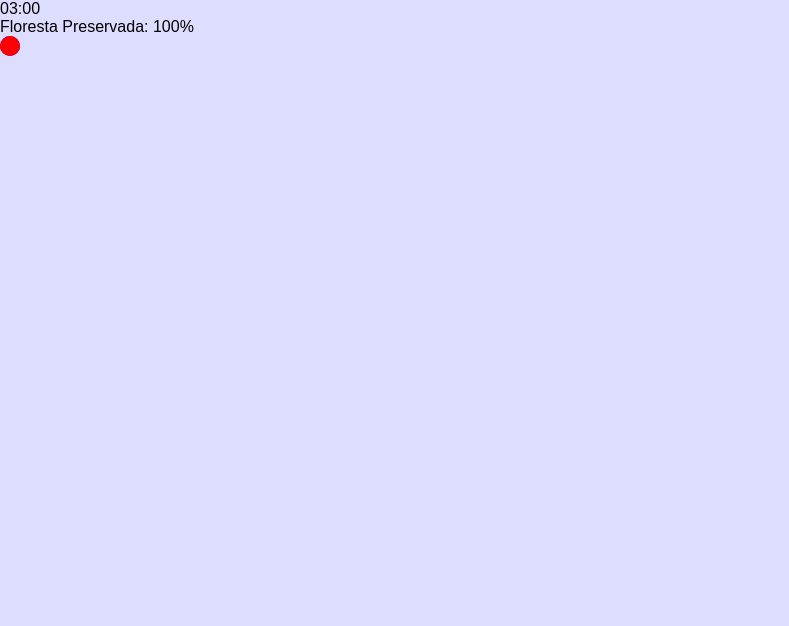
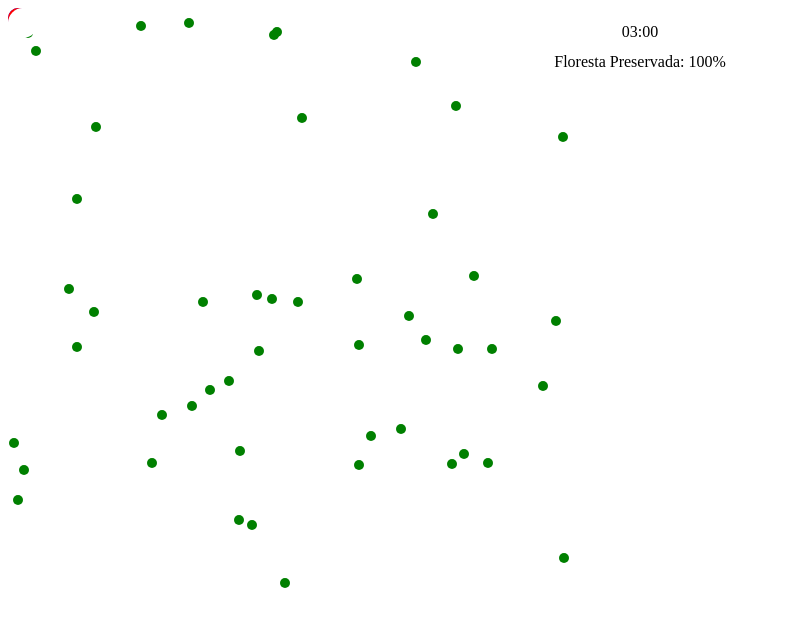
Before and after one commit to renantrendt/salvar-a-floresta, a plain HTML site: page index.html in a window 1280 px wide. Shown: the whole page, without its empty margins (0-789 px from the left). Drawn offline with Linux system fonts and the light colour scheme.

Commit message:
Update style.css

```diff
--- a/style.css
+++ b/style.css
@@ -1,33 +1,52 @@
-body, html {
-    height: 100%;
-    margin: 0;
-    font-family: Arial, sans-serif;
-    background-color: #ddf;
+#game {
+    position: relative;
+    background-color: lightgreen;
 }
 
-#game {
-    position: relative;
-    width: 100%;
-    height: 100%;
+#timer, #forest-status {
+    position: absolute;
+    left: 50%;
+    transform: translateX(-50%);
+    background-color: white;
+    padding: 5px;
+}
+
+#timer {
+    top: 10px;
+}
+
+#forest-status {
+    top: 40px;
 }
 
 .sprite {
     position: absolute;
+    border-radius: 50%;
+}
+
+.jogador, .fazendeiro, .arvore, .area-coleta {
     width: 20px;
     height: 20px;
-    border-radius: 50%;
+}
+
+.arvore {
+    background-color: green;
+    width: 10px; /* Árvores menores */
+    height: 10px;
+}
+
+.area-coleta {
+    background-color: white;
+    width: 30px; /* Tamanhos maiores para áreas de coleta */
+    height: 30px;
 }
 
 .jogador {
     background-color: blue;
+    width: 20px; /* Tamanho do jogador */
+    height: 20px;
 }
 
 .fazendeiro {
     background-color: red;
 }
-
-/* Adicione estilos para suas sprites aqui. Por exemplo: */
-.sprite.arvore {
-    background-image: url('path/to/your/tree_sprite.png');
-    background-size: cover;
-}
```
